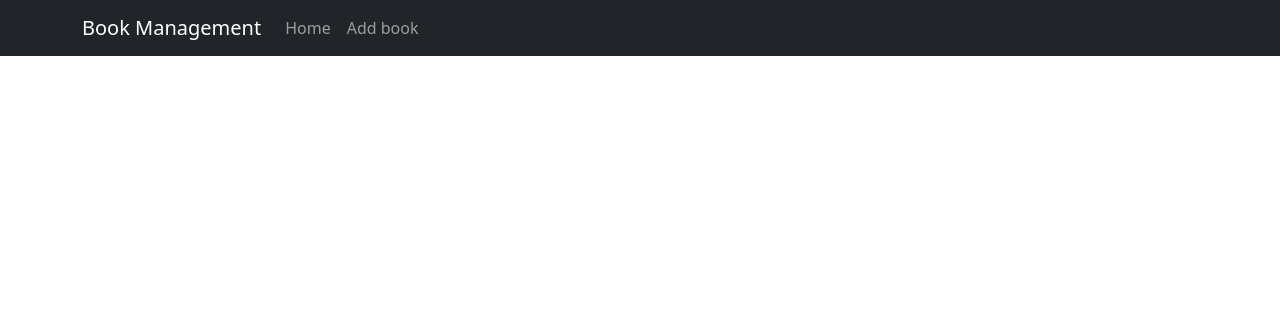
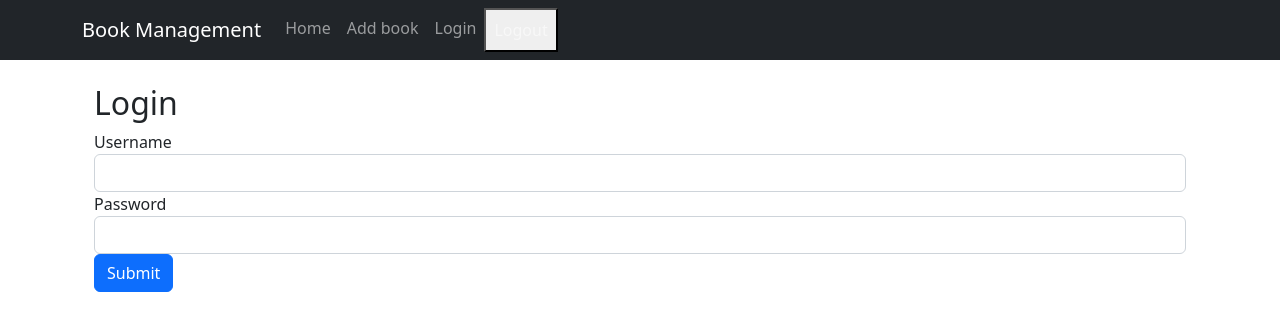
Before and after one commit to NuclearSherwin/React_Crud_With_.NetApi_Call_BookManagement, a React (Create React App) app: page /login in a window 1280 px wide. Shown: the top 330 px of the page. Built offline with nearby package versions, Linux system fonts and the light colour scheme.

Commit message:
add redux local storage for user login

```diff
--- a/src/App.js
+++ b/src/App.js
@@ -6,6 +6,7 @@ import Navbar from "./components/navbar";
 import IndexComponent from './components/books/index.component'
 import CreateComponent from './components/books/create.component'
 import EditComponent from "./components/books/edit.component";
+import LoginComponent from "./components/login.component";
 
 function App() {
   return (
@@ -19,6 +20,7 @@ function App() {
           </Route>
           <Route path="/create" element={<CreateComponent />} />
           <Route path="/edit/:id" element={<EditComponent />} />
+          <Route path="/login" element={<LoginComponent />} />
         </Routes>
       </div>
     </>
--- a/src/components/books/create.component.js
+++ b/src/components/books/create.component.js
@@ -25,6 +25,7 @@ const CreateComponent = () => {
   const [date, setDate] = useState(new Date());
   const [error, setError] = useState(initError);
   const navigate = useNavigate();
+  const user = useSelector(state => state.user);
 
   const counter = useSelector((state) => state.counter);
 
@@ -54,7 +55,7 @@ const CreateComponent = () => {
     e.preventDefault();
     if (validateInput()) {
       book.publishDate = date;
-      createBook(book)
+      createBook(book, user.token)
         .then((res) => {
           navigate("/");
         })
--- a/src/components/books/edit.component.js
+++ b/src/components/books/edit.component.js
@@ -2,6 +2,8 @@ import React, { useEffect, useState } from "react";
 import DateTimePicker from "react-datetime-picker";
 import { useNavigate, useParams } from "react-router-dom";
 import { getBookById, updateBook } from "../functions/books";
+import { useDispatch } from "react-redux";
+import { useSelector } from "react-redux";
 
 const initValue = {
   name: "",
@@ -25,8 +27,10 @@ const EditComponent = () => {
   const navigate = useNavigate();
   const bookId = params.id;
 
+  const user = useSelector(state => state.user);
+
   useEffect(() => {
-    getBookById(bookId)
+    getBookById(bookId, user.token)
       .then((res) => {
         setBook(res.data);
       })
@@ -57,7 +61,7 @@ const EditComponent = () => {
     e.preventDefault();
     if (validateInput) {
       book.publishDate = date;
-      updateBook(bookId, book)
+      updateBook(bookId, book, user.token)
         .then((res) => {
           navigate("/");
         })
--- a/src/components/books/index.component.js
+++ b/src/components/books/index.component.js
@@ -2,12 +2,12 @@ import React, { useState, useEffect } from "react";
 import { Link } from "react-router-dom";
 import { getAllBooks, deleteBook } from "../functions/books";
 import { useSelector, useDispatch } from "react-redux";
-import {increment, decrement} from '../redux/actions/counter';
-
+import { increment, decrement } from "../redux/actions/counter";
 
 const IndexComponent = () => {
   const [books, setBooks] = useState([]);
   const counter = useSelector((state) => state.counter);
+  const user = useSelector((state) => state.user);
   const dispatch = useDispatch();
 
   // for set data after done loading page once
@@ -17,7 +17,7 @@ const IndexComponent = () => {
 
   // init values
   const onInit = () => {
-    getAllBooks()
+    getAllBooks(user.token)
       .then((res) => {
         setBooks(res.data);
         console.log(res.data);
@@ -29,7 +29,7 @@ const IndexComponent = () => {
   const onDelete = (bookId) => {
     // eslint-disable-next-line no-restricted-globals
     if (confirm("Are you sure to delete the row")) {
-      deleteBook(bookId).then(() => {
+      deleteBook(bookId, user.token).then(() => {
         // reload the data
         onInit();
       });
@@ -47,7 +47,9 @@ const IndexComponent = () => {
         <td>{book.publishDate}</td>
         <td>
           <div className="d-flex">
-            <Link to={'/edit/' + book.id}  className="btn btn-warning">Edit</Link>
+            <Link to={"/edit/" + book.id} className="btn btn-warning">
+              Edit
+            </Link>
             <button
               onClick={() => onDelete(book.id)}
               className="btn btn-danger"
--- a/src/components/functions/books.js
+++ b/src/components/functions/books.js
@@ -7,21 +7,31 @@ import axios from "axios";
 const BASE_URL = "https://localhost:7052/api";
 
 // get all books
-export const getAllBooks = async () => await axios.get(`${BASE_URL}/books`);
+export const getAllBooks = async (token) =>
+  await axios.get(`${BASE_URL}/books`, {
+    headers: { Authorization: `Bearer ${token}` },
+  });
 
 // get a book by it's ID
-export const getBookById = async (bookId) =>
-    await axios.get(`${BASE_URL}/books/${bookId}`)
+export const getBookById = async (bookId, token) =>
+  await axios.get(`${BASE_URL}/books/${bookId}`, {
+    headers: { Authorization: `Bearer ${token}` },
+  });
 
 // create a new book
-export const createBook = async (book) =>
-  await axios.post(`${BASE_URL}/books/`, book);
+export const createBook = async (book, token) =>
+  await axios.post(`${BASE_URL}/books/`, book, {
+    headers: { Authorization: `Bearer ${token}` },
+  });
 
 // update a book
-export const updateBook = async (bookId, book) =>
-  await axios.put(`${BASE_URL}/books/${bookId}`, book);
-
+export const updateBook = async (bookId, book, token) =>
+  await axios.put(`${BASE_URL}/books/${bookId}`, book, {
+    headers: { Authorization: `Bearer ${token}` },
+  });
 
 // delete a book
-export const deleteBook = async (bookId) =>
-  await axios.delete(`${BASE_URL}/books/${bookId}`);
+export const deleteBook = async (bookId, token) =>
+  axios.delete(`${BASE_URL}/books/${bookId}`, {
+    headers: { Authorization: `Bearer ${token}` },
+  });
--- /dev/null
+++ b/src/components/functions/user.js
@@ -0,0 +1,7 @@
+import axios from "axios";
+
+// https://github.com/NuclearSherwin/Book_Management_API
+const BASE_URL = "https://localhost:7052/api";
+
+export const login = async (body) =>
+  await axios.post(`${BASE_URL}/Users/authenticate/`, body);
--- /dev/null
+++ b/src/components/login.component.js
@@ -0,0 +1,77 @@
+import React from "react";
+import { useState } from "react";
+import { useNavigate } from "react-router-dom";
+import { login } from "../components/functions/user";
+import { useDispatch } from "react-redux";
+import { loginSuccess } from "./redux/actions/user";
+
+const initialLoginInfo = {
+  username: "",
+  password: "",
+};
+
+const LoginComponent = () => {
+  const [userState, setUserState] = useState(initialLoginInfo);
+  const navigate = useNavigate();
+  const dispatch = useDispatch();
+
+  const onChange = (e) => {
+    setUserState({ ...userState, [e.target.name]: e.target.value });
+  };
+
+  // onsubmit to handle
+  const onSubmit = (e) => {
+    e.preventDefault();
+
+    login(userState)
+      .then((res) => {
+        // 1. set values to redux
+        dispatch(loginSuccess(res.data));
+
+        // navigate to home
+        navigate("/");
+      })
+      .catch((err) => console.log(err));
+
+    setUserState(initialLoginInfo);
+  };
+
+  return (
+    <div className="container">
+      <h2>Login</h2>
+      <form onSubmit={onSubmit}>
+        <div className="form-group">
+          <label>Username</label>
+          <input
+            name="username"
+            type="text"
+            value={userState.username}
+            onChange={(e) => onChange(e)}
+            className="form-control"
+          ></input>
+          {/* {error.name && (
+              <small className="form-text text-danger">{error.name}</small>
+            )} */}
+        </div>
+        <div className="form-group">
+          <label>Password</label>
+          <input
+            name="password"
+            type="text"
+            value={userState.password}
+            onChange={(e) => onChange(e)}
+            className="form-control"
+          ></input>
+          {/* {error.name && (
+              <small className="form-text text-danger">{error.name}</small>
+            )} */}
+        </div>
+        <button type="submit" className="btn btn-primary">
+          Submit
+        </button>
+      </form>
+    </div>
+  );
+};
+
+export default LoginComponent;
--- a/src/components/navbar.js
+++ b/src/components/navbar.js
@@ -1,11 +1,19 @@
-import React from 'react'
-import Container from 'react-bootstrap/Container';
-import Nav from 'react-bootstrap/Nav';
-import 'bootstrap/dist/css/bootstrap.min.css';
-import Navbar from 'react-bootstrap/Navbar';
-import { Link } from 'react-router-dom';
+import React from "react";
+import Container from "react-bootstrap/Container";
+import Nav from "react-bootstrap/Nav";
+import "bootstrap/dist/css/bootstrap.min.css";
+import { useDispatch } from "react-redux";
+// import Navbar from "react-bootstrap/Navbar";
+import { Link } from "react-router-dom";
+import { logoutSuccess } from "./redux/actions/user";
 
-const navbar = () => {
+
+const Navbar = () => {
+  const dispatch = useDispatch();
+
+  const logout = () => {
+    dispatch(logoutSuccess());
+  }
   return (
     <>
       <nav className="navbar navbar-expand-lg navbar-dark bg-dark">
@@ -36,13 +44,27 @@ const navbar = () => {
                   Add book
                 </Link>
               </li>
+              <li className="nav-item">
+                <Link to="/login" className="nav-link">
+                  Login
+                </Link>
+              </li>
+              <li className="nav-item">
+                <button
+                  to="/logout"
+                  onClick={() => logout()}
+                  className="nav-link"
+                >
+                  Logout
+                </button>
+              </li>
             </ul>
           </div>
         </div>
       </nav>
       <br />
     </>
-  )
-}
+  );
+};
 
-export default navbar
+export default Navbar;
--- /dev/null
+++ b/src/components/redux/actions/user.js
@@ -0,0 +1,14 @@
+import React from "react";
+
+export const loginSuccess = (body) => {
+  return {
+    type: "LOGINSUCCESS",
+    payload: body,
+  };
+};
+
+export const logoutSuccess = () => {
+  return {
+    type: "LOGOUTSUCCESS",
+  };
+};
--- a/src/components/redux/reducers/index.js
+++ b/src/components/redux/index.js
@@ -1,9 +1,11 @@
 import { combineReducers } from "redux";
 
-import counter from './counter'
+import counter from './reducers/counter'
+import user from './reducers/user'
 
 const allReducers = combineReducers({
     counter,
+    user,
 })
 
 export default allReducers;
--- /dev/null
+++ b/src/components/redux/reducers/user.js
@@ -0,0 +1,23 @@
+import React from "react";
+
+const initialState = {
+    id: 0,
+    firstName: "",
+    lastName: "",
+    username: "",
+    role: -1,
+    token: "",
+};
+
+const userReducer = (state = initialState, action) => {
+  switch (action.type) {
+    case "LOGINSUCCESS":
+      return { ...state, ...action.payload}
+    case "LOGOUTSUCCESS":
+      return { ...state, ...initialState}
+    default:
+      return state;
+  }
+};
+
+export default userReducer;
--- a/src/index.js
+++ b/src/index.js
@@ -4,11 +4,14 @@ import './index.css';
 import App from './App';
 import reportWebVitals from './reportWebVitals';
 import { BrowserRouter } from 'react-router-dom';
-import  {createStore} from "redux";
+import  {createStore, applyMiddleware, compose} from "redux";
 import {Provider} from "react-redux";
 
-import allReducers from "./components/redux/reducers/index";
-const store = createStore(allReducers);
+import allReducers from "./components/redux/index";
+
+const computeHeadingLevel = window.__REDUX_DEVTOOLS_EXTENSION_COMPOSE__ || compose;
+
+const store = createStore(allReducers, computeHeadingLevel(applyMiddleware()));
 
 const root = ReactDOM.createRoot(document.getElementById('root'));
 root.render(
```
